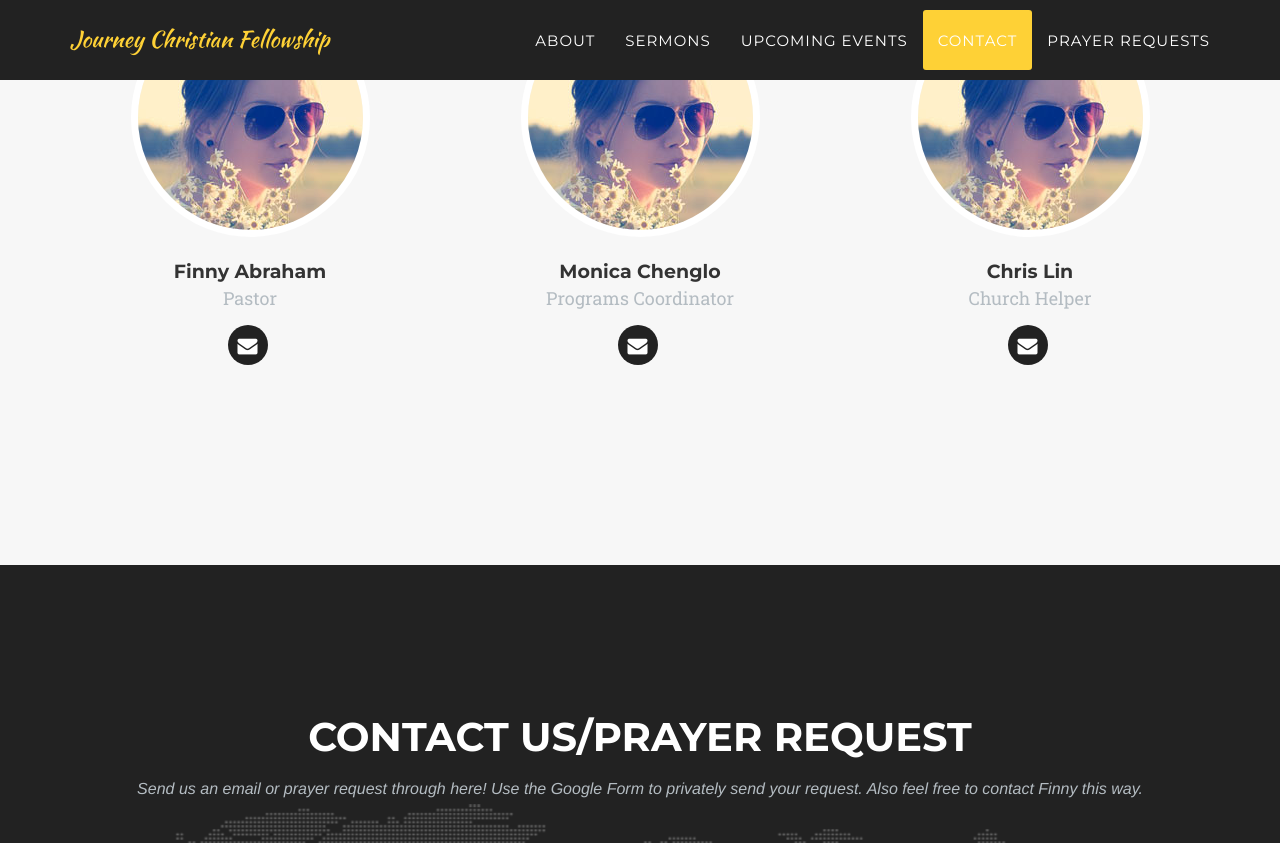
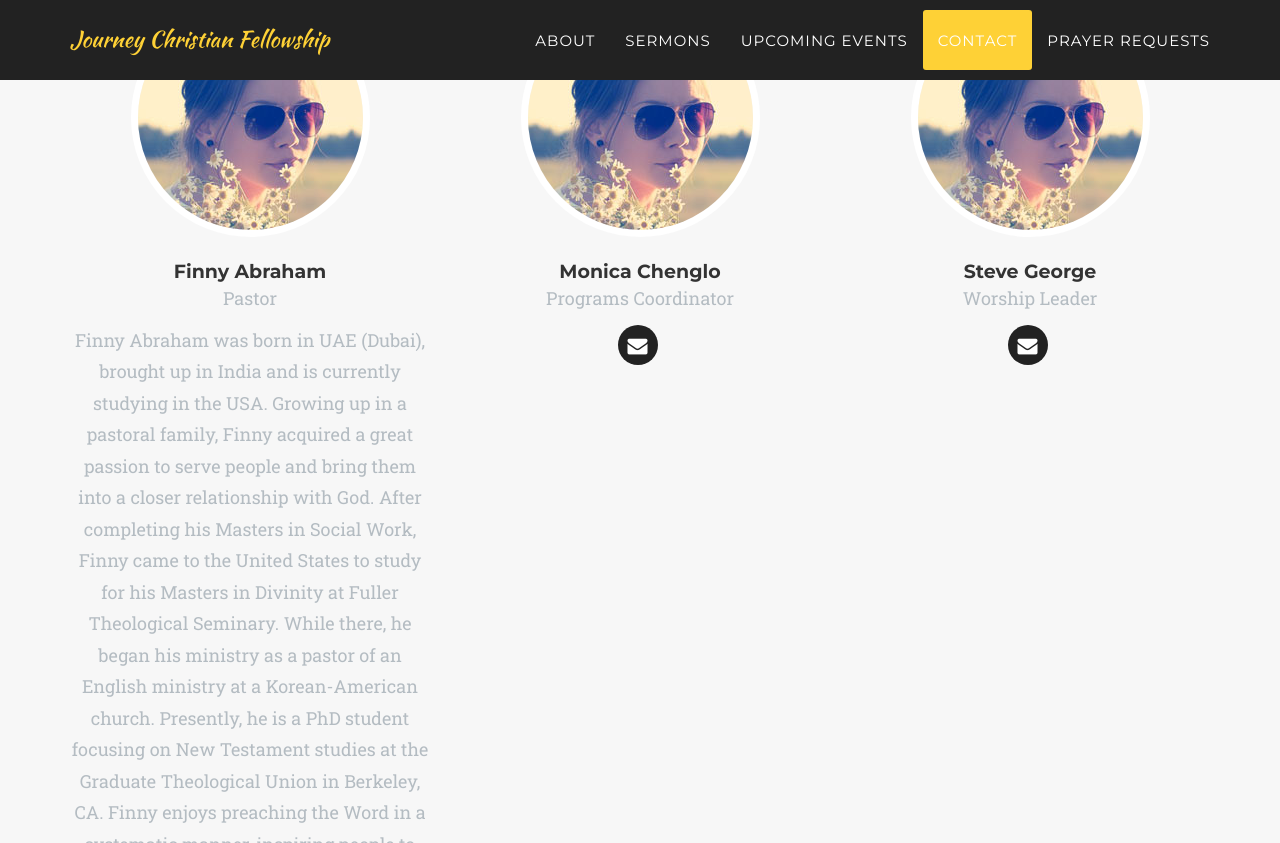
Before and after one commit to tabithahsia/churchwebsite, a Jekyll site: the page built from index.html, in a window 1280 px wide and 1400 px high, scrolled down 6656 px, cut to the strip 0-843 px from the top of the window. Built offline with Jekyll 4.4.1, drawn with Linux system fonts in a browser that asks for light colours; some web fonts are replaced; some of the changed text lies outside the part shown.

Commit message:
(update) Remove Chris, add Steve, add Finny summary

```diff
--- a/_config.yml
+++ b/_config.yml
@@ -12,9 +12,10 @@ people:
 - name: Finny Abraham
   pic: 3
   position: Pastor
+  summary: Finny Abraham was born in UAE (Dubai), brought up in India and is currently studying in the USA. Growing up in a pastoral family, Finny acquired a great passion to serve people and bring them into a closer relationship with God. After completing his Masters in Social Work, Finny came to the United States to study for his Masters in Divinity at Fuller Theological Seminary. While there, he began his ministry as a pastor of an English ministry at a Korean-American church. Presently, he is a PhD student focusing on New Testament studies at the Graduate Theological Union in Berkeley, CA. Finny enjoys preaching the Word in a systematic manner, inspiring people to love reading the Scripture, and challenging them to live by its values. Having lived in 3 different countries, Finny integrates well with all cultures for the purpose of sharing the gospel.
   social:
     - title: email
-      url: MAILTO:fiabraham@journeychristianfellowship.community
+      url: MAILTO:abraham.finny@gmail.com
 
 - name: Monica Chenglo
   pic: 3
@@ -23,12 +24,12 @@ people:
     - title: email
       url: MAILTO:mochenglo@journeychristianfellowship.community
 
-- name: Chris Lin
+- name: Steve George
   pic: 3
-  position: Church Helper
+  position: Worship Leader
   social:
     - title: email
-      url: MAILTO:mochenglo@journeychristianfellowship.community
+      url: MAILTO:stgeorge@journeychristianfellowship.community
 
 
 # Social networks usernames (many more available: google-plus, flickr, dribbble, pinterest, instagram, tumblr, linkedin, etc.)
@@ -37,6 +38,8 @@ social:
     url: https://www.facebook.com/JourneyChristianEnglishFellowship/?fref=ts
   - title: youtube
     url: https://www.youtube.com/channel/UC0JBMSs9Kfh3v05lv88r5Eg
+  - title: yelp
+    url: https://www.yelp.com/biz/formosan-umc-of-the-east-bay-walnut-creek
 
 # Postal address (add as many lines as necessary)
 address:
```
